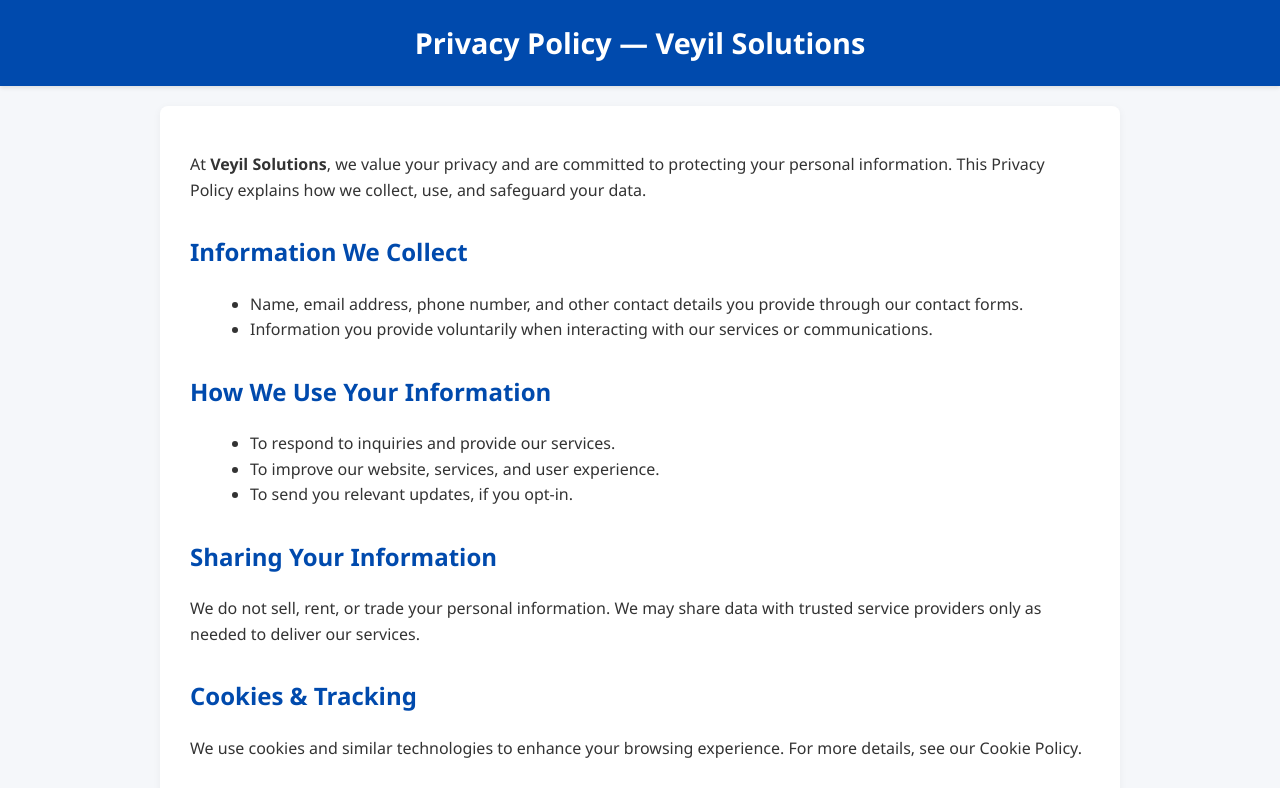
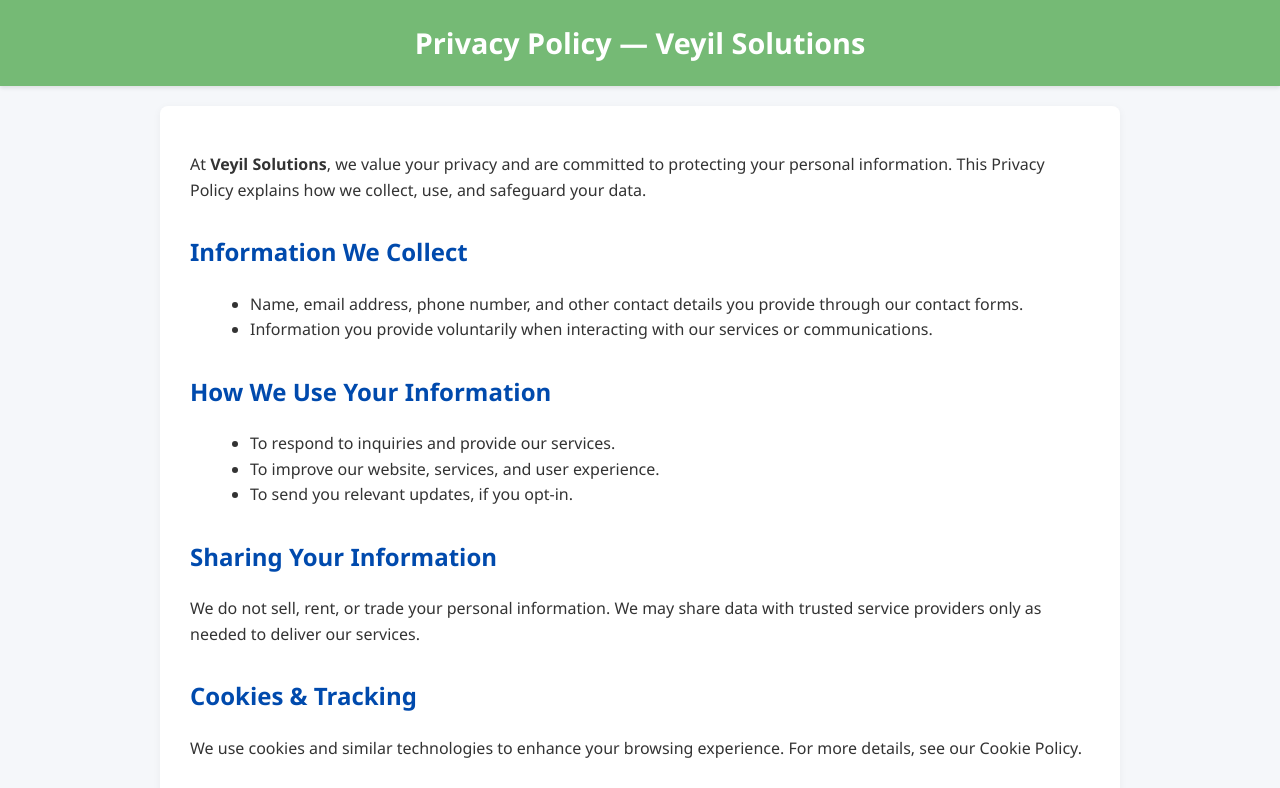
Before and after one commit to Logananthan283/Veyil-Solutions, a plain HTML site: page privacy_policy.html in a window 1280 px wide. Shown: the top 788 px of the page. Drawn offline with Linux system fonts and the light colour scheme.

Commit message:
Update privacy_policy.html

```diff
--- a/privacy_policy.html
+++ b/privacy_policy.html
@@ -15,7 +15,7 @@
         }
 
         header {
-            background: #004aad;
+            background: #75ba75;
             color: #fff;
             padding: 20px;
             text-align: center;
```
